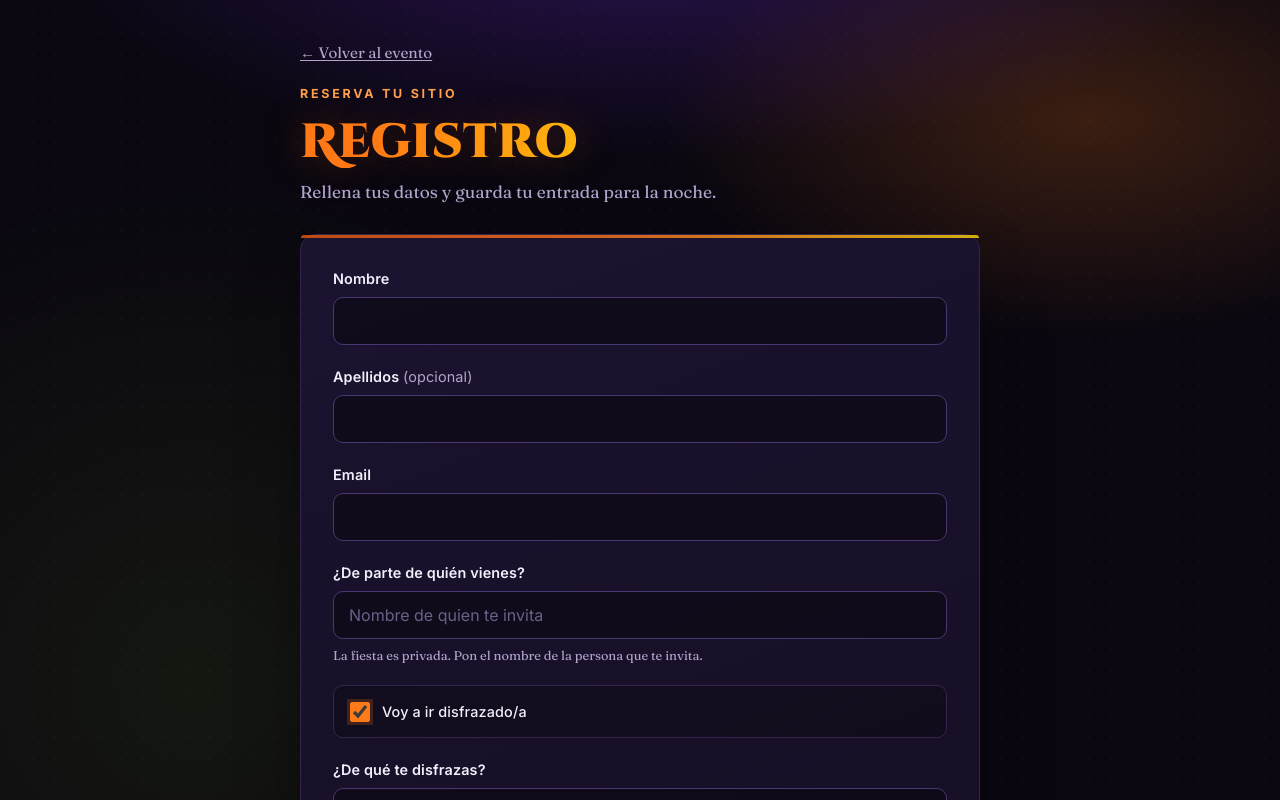
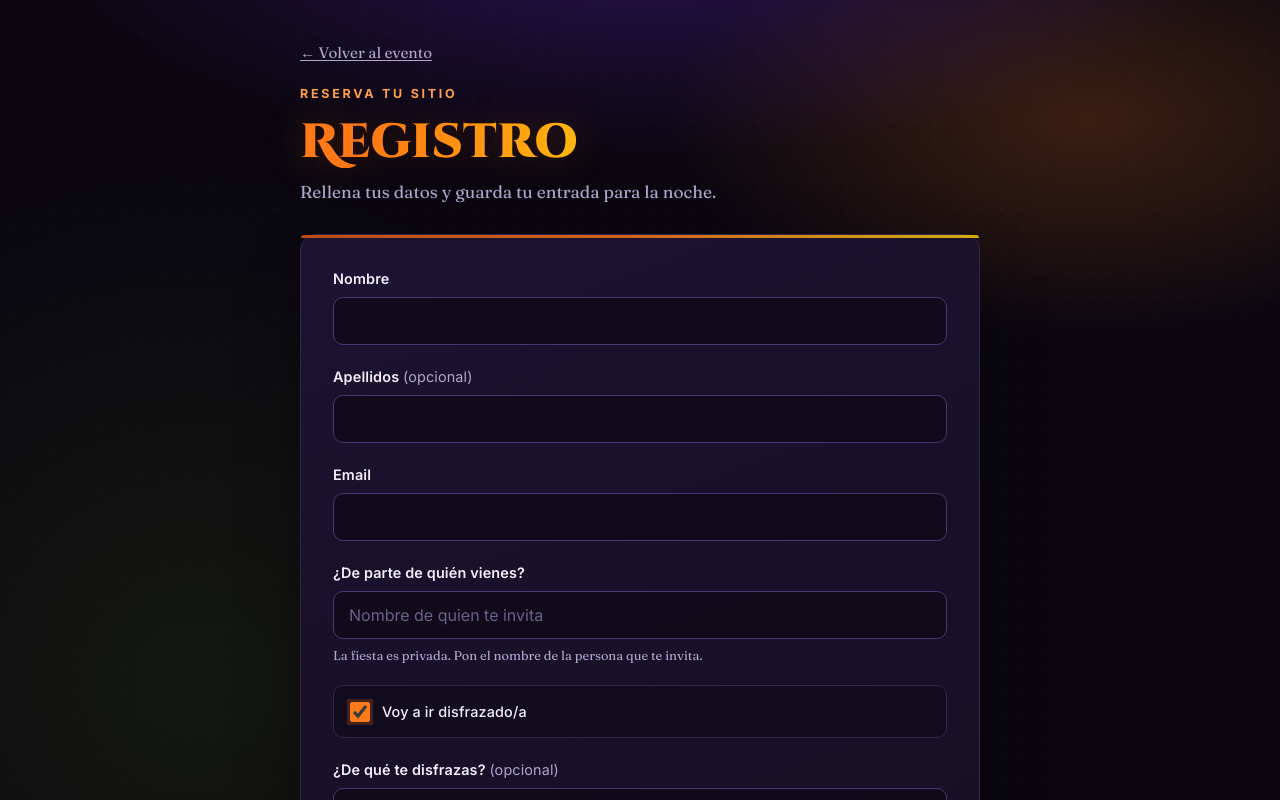
Before and after one commit to RaulMkn/maken-events, a React (Vite) app in the folder frontend/: page /halloween/registro in a window 1280 px wide. Both pictures are taken after a click on the checkbox "Voy a ir disfrazado/a". Shown: the top 800 px of the page. Built offline with nearby package versions, Linux system fonts and the light colour scheme.

Commit message:
update costume registry

```diff
--- a/frontend/src/paginas/Registro.tsx
+++ b/frontend/src/paginas/Registro.tsx
@@ -51,10 +51,8 @@ export default function Registro() {
       return;
     }
 
-    if (disfrazado && disfraz.trim().length === 0) {
-      setError('Indica de qué vas a ir disfrazado/a.');
-      return;
-    }
+    // El disfraz es opcional: si va disfrazado/a pero no quiere decir de qué
+    // (para mantener la sorpresa), lo dejamos en blanco sin bloquear.
 
     // Mostramos las condiciones y exigimos leerlas (scroll hasta el final)
     // antes de poder aceptar.
@@ -260,7 +258,10 @@ export default function Registro() {
 
         {disfrazado && (
           <div className="campo">
-            <label htmlFor="disfraz">¿De qué te disfrazas?</label>
+            <label htmlFor="disfraz">
+              ¿De qué te disfrazas?{' '}
+              <span style={{ color: 'var(--texto-tenue)', fontWeight: 400 }}>(opcional)</span>
+            </label>
             <input
               id="disfraz"
               type="text"
@@ -269,6 +270,9 @@ export default function Registro() {
               maxLength={200}
               placeholder="Ej. vampiro, bruja, esqueleto…"
             />
+            <p className="subtitulo" style={{ fontSize: '0.8rem', marginTop: 6 }}>
+              Déjalo en blanco si prefieres que tu disfraz sea una sorpresa. 🎭
+            </p>
           </div>
         )}
 
```
Also changed, not shown: 1 other file (tests, documents, lock files or other folders).
